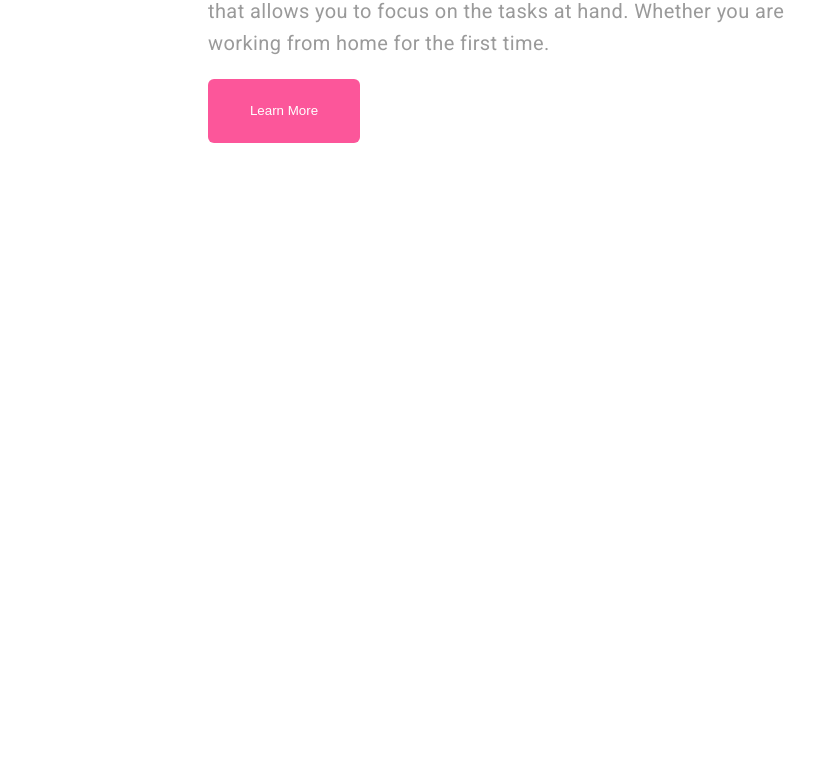
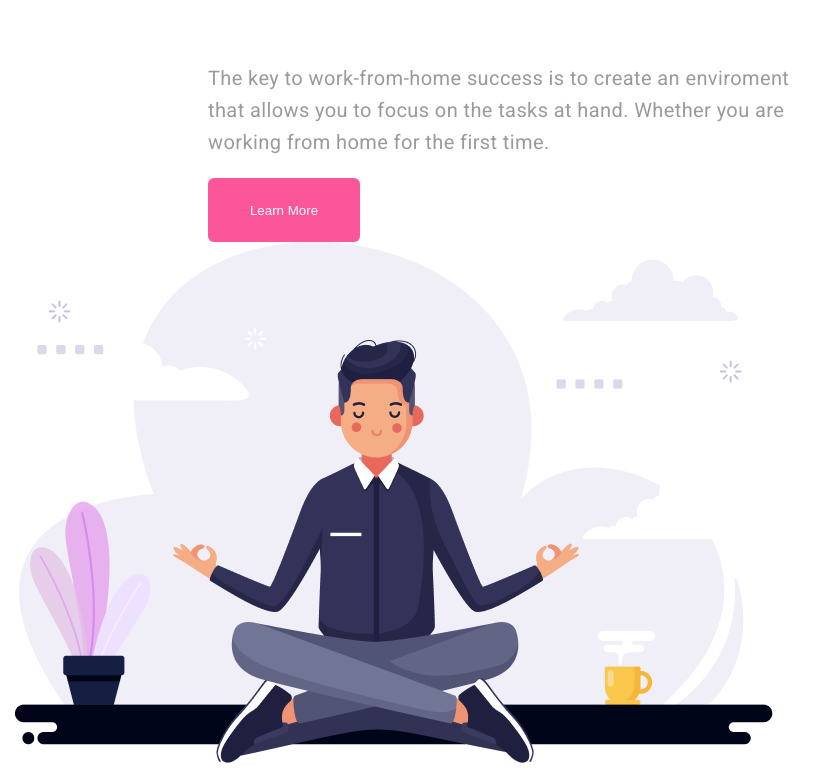
Before and after one commit to mtribbs/figma-test, a plain HTML site: page index.html in a window 1280 px wide. Shown: the part 750-1530 px from the top of the page, without its empty margins (0-836 px from the left). Before the commit the page ends 919 px from the top, so only its background shows below. Drawn offline with Linux system fonts and the light colour scheme; a web font is replaced by a local one.

Commit message:
added image, inline not working

```diff
--- a/index.html
+++ b/index.html
@@ -36,7 +36,7 @@
             <button class="learn-button">Learn More</button>
         </section>
         <section>
-            <img src="" alt="">
+            <img src="/images/man-meditating.png" alt="Man meditating">
         </section>
     </main>
 </body>
--- a/styles/index.css
+++ b/styles/index.css
@@ -88,3 +88,6 @@ li {
     border: none;
     color: #FFFFFF;
 }
+section {
+    display: inline-block;
+}
```
Also changed, not shown: images/man-meditating.png (added).
